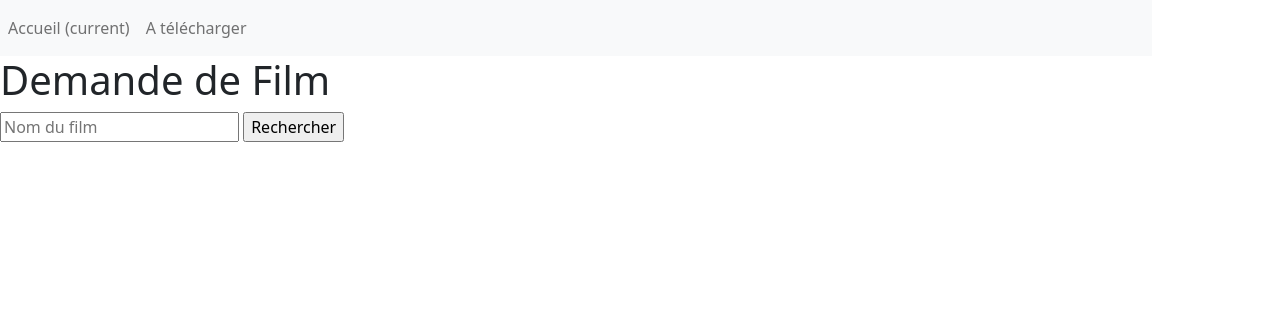
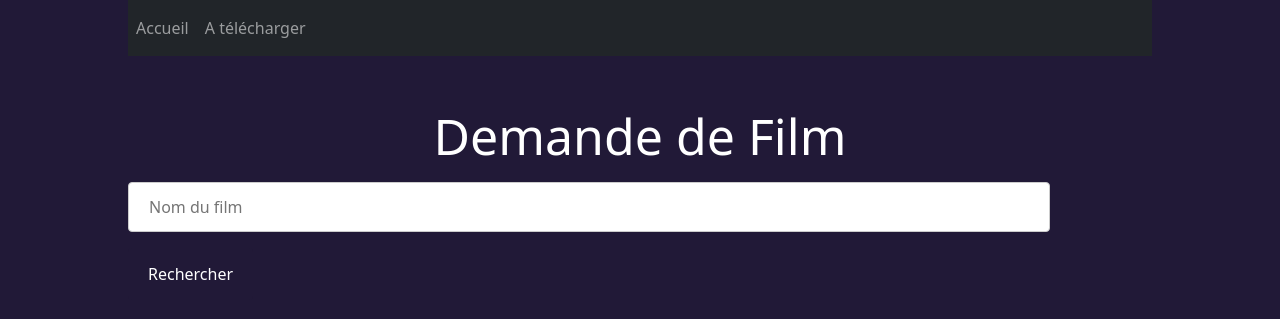
Before and after one commit to pleijan/Plex-helper-for-admin, a Flask app: page / in a window 1280 px wide. Shown: the top 319 px of the page. Run offline with Flask 3, Linux system fonts and the light colour scheme.

Commit message:
essai de donner du style

```diff
--- a/app.py
+++ b/app.py
@@ -38,15 +38,12 @@ def search():
     if request.method == 'GET':
         # ask API for movies that return a json to store on a variable
 
-        print (request.args.get('movie', ''))
-
         payload = { 's': request.args.get('movie', ''),'apikey': 'ffc487eb'}
         r = requests.get('https://www.omdbapi.com/', params=payload)
         if r.json()['Response'] == 'False':
             alert = "Aucun film ne correspond à votre recherche"
             return render_template('index.html', alert=alert)
 
-        print(r.json())
         return render_template('index.html', movies=r.json()['Search'])
 
     elif request.method == 'POST':
--- a/static/styles/index.css
+++ b/static/styles/index.css
@@ -1,3 +1,57 @@
-html {
+body
+{
+    width:80%;
+    margin:0px auto;
+    background-color: #211937;
+
+}
+
+
+
+h1{
+    text-align: center;
+    color: #fff;
+    font-size: 50px;
+    margin-top: 50px;
+}
+
+h2{
+    text-align: center;
+    color: #fff;
+    font-size: 30px;
+    margin-top: 50px;
+}
+
+p {
+    text-align: center;
+    color: #fff;
+    font-size: 20px;
+    margin-top: 50px;
+}
+
+img {
+    display: block;
+    margin-left: auto;
+    margin-right: auto;
+}
+
+input[type=text], select {
     width: 90%;
+    padding: 12px 20px;
+    margin: 8px 0;
+    display: inline-block;
+    border: 1px solid #ccc;
+    border-radius: 4px;
+    box-sizing: border-box;
 }
+
+input[type=submit] {
+    background-color:#211937;
+    color: white;
+    padding: 14px 20px;
+    margin: 8px 0;
+    border: none;
+    border-radius: 4px;
+    cursor: pointer;
+
+}
--- a/templates/a_telecharger.html
+++ b/templates/a_telecharger.html
@@ -16,7 +16,7 @@
   <div class="collapse navbar-collapse" id="navbarNav">
     <ul class="navbar-nav">
       <li class="nav-item active">
-        <a class="nav-link" href="/">Accueil <span class="sr-only">(current)</span></a>
+        <a class="nav-link" href="/">Accueil</a>
       </li>
       <li class="nav-item">
         <a class="nav-link" href="/to_download">A télécharger</a>
--- a/templates/index.html
+++ b/templates/index.html
@@ -11,11 +11,11 @@
       <!-- Bootstrap Javascripts -->
   <script src="https://cdn.jsdelivr.net/npm/bootstrap@5.0.2/dist/js/bootstrap.bundle.min.js"></script>
 
-<nav class="navbar navbar-expand-lg navbar-light bg-light">
+<nav class="navbar navbar-expand-lg navbar-dark bg-dark">
   <div class="collapse navbar-collapse" id="navbarNav">
     <ul class="navbar-nav">
       <li class="nav-item active">
-        <a class="nav-link" href="/">Accueil <span class="sr-only">(current)</span></a>
+        <a class="nav-link" href="/">Accueil</a>
       </li>
       <li class="nav-item">
         <a class="nav-link" href="/to_download">A télécharger</a>
@@ -33,17 +33,25 @@
   </form>
 
  {% if movies %}
-    <h2>Films ajoutés :</h2>
+<h2> Films Disponible :</h2>
+<div class="table-responsive">
+    <table class="table align-middle">
+    {% for movie in movies %}
+        <thead>
+            <tr>
+            {{ movie['Title'] }}
+            </tr>
+        </thead>
 
-    <table>
-        {% for movie in movies %}
+        <tbody>
             <tr>
               <img src="{{ movie['Poster'] }}" alt="{{ movie['Title'] }} poster">
-            <p><strong>{{ movie['Title'] }}</strong> ({{ movie['Year'] }})</p>
               <input type="button" value="Ajouter" onclick="window.location.href='/ajout/{{ movie['imdbID'] }}'"> <!-- add in the url the imdbID of the movie -->
             </tr>
+        </tbody>
     {% endfor %}
     </table>
+</div>
  {% endif %}
 
 
```
Lines whose indentation alone changed are shown as unchanged.
